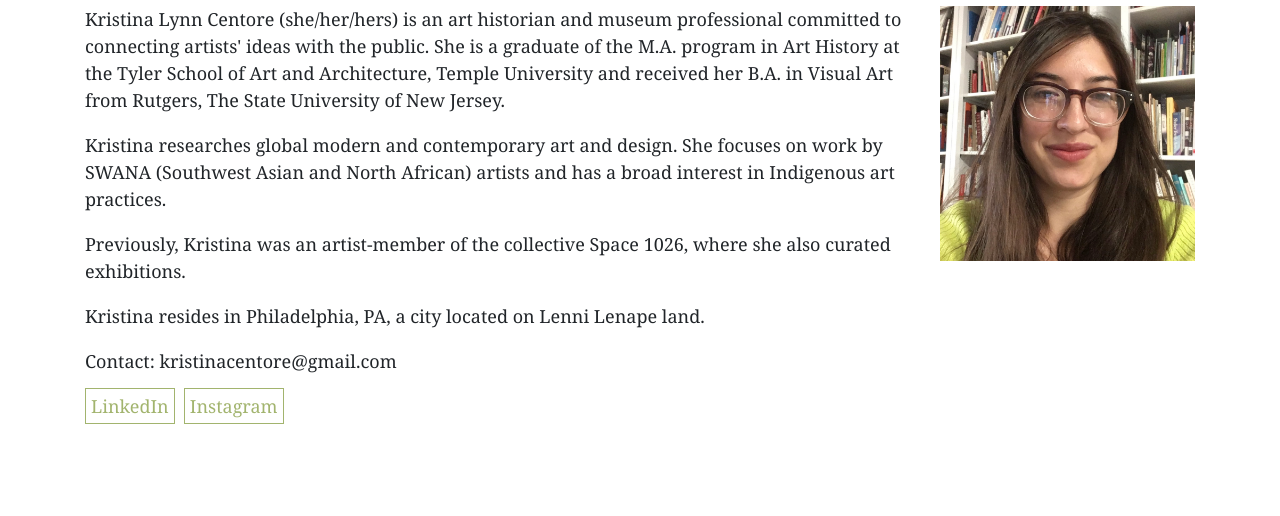
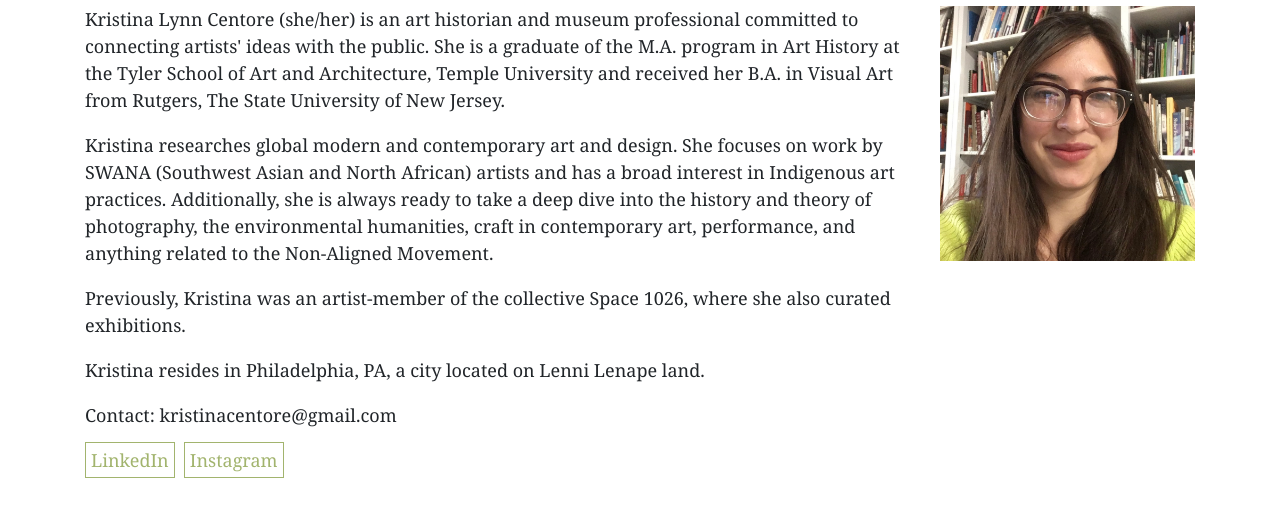
Before and after one commit to JarrettD5309/kristina-website, a plain HTML site: page index.html in a window 1280 px wide. Shown: the part 136-652 px from the top of the page. Drawn offline with nearby package versions, Linux system fonts and the light colour scheme; a web font is replaced by a local one.

Commit message:
update bio

```diff
--- a/index.html
+++ b/index.html
@@ -59,8 +59,8 @@
       </div>
       <div class="row">
         <div class="col-md-8 col-lg-9">
-          <p>Kristina Lynn Centore (she/her/hers) is an art historian and museum professional committed to connecting artists' ideas with the public. She is a graduate of the M.A. program in Art History at the Tyler School of Art and Architecture, Temple University and received her B.A. in Visual Art from Rutgers, The State University of New Jersey.</p>
-          <p>Kristina researches global modern and contemporary art and design. She focuses on work by SWANA (Southwest Asian and North African) artists and has a broad interest in Indigenous art practices.</p>
+          <p>Kristina Lynn Centore (she/her) is an art historian and museum professional committed to connecting artists' ideas with the public. She is a graduate of the M.A. program in Art History at the Tyler School of Art and Architecture, Temple University and received her B.A. in Visual Art from Rutgers, The State University of New Jersey.</p>
+          <p>Kristina researches global modern and contemporary art and design. She focuses on work by SWANA (Southwest Asian and North African) artists and has a broad interest in Indigenous art practices. Additionally, she is always ready to take a deep dive into the history and theory of photography, the environmental humanities, craft in contemporary art, performance, and anything related to the Non-Aligned Movement.</p>
           <p>Previously, Kristina was an artist-member of the collective Space 1026, where she also curated exhibitions.</p>
           <p>Kristina resides in Philadelphia, PA, a city located on Lenni Lenape land.</p>
           <p>Contact: kristinacentore@gmail.com</p>
```
